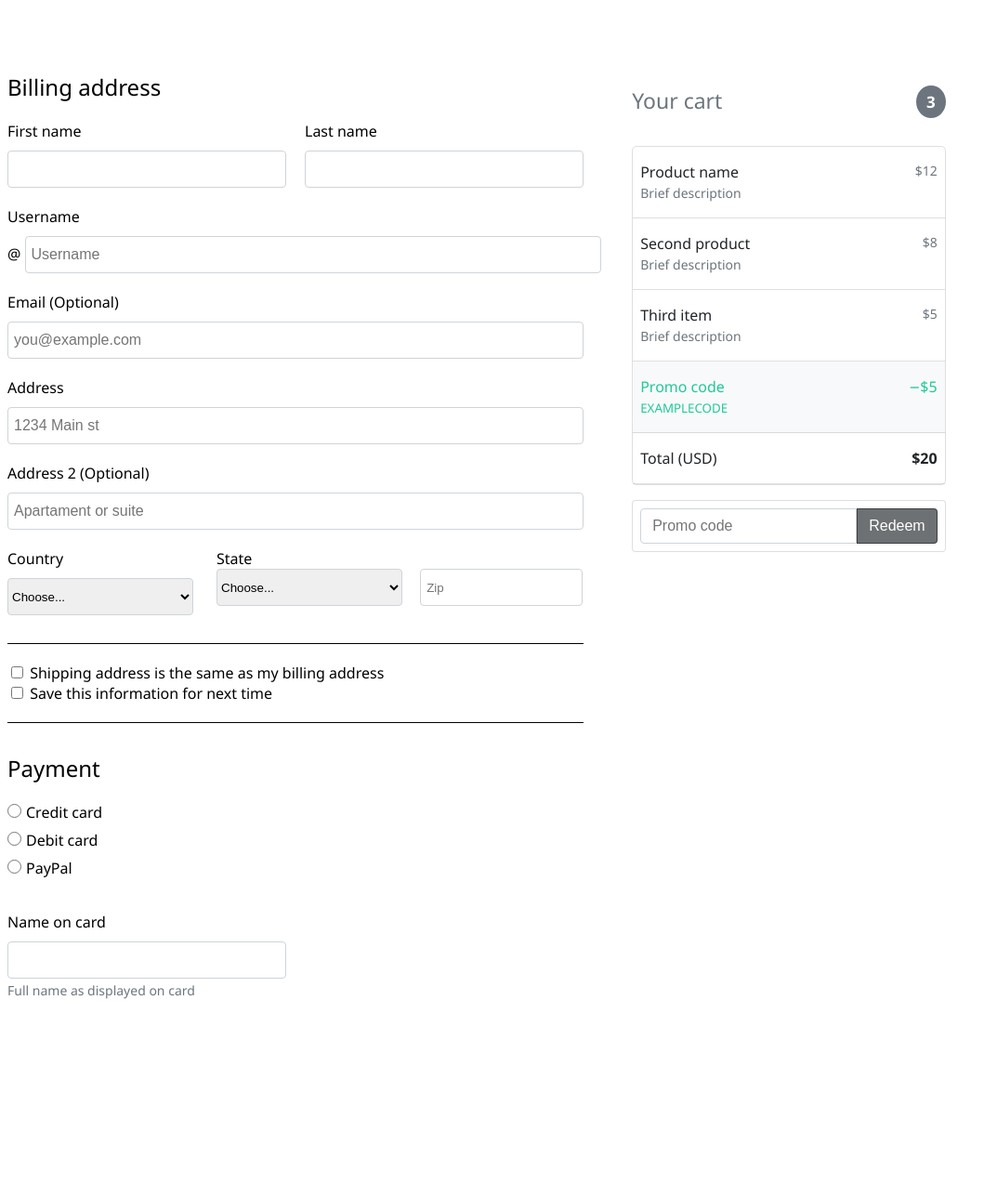
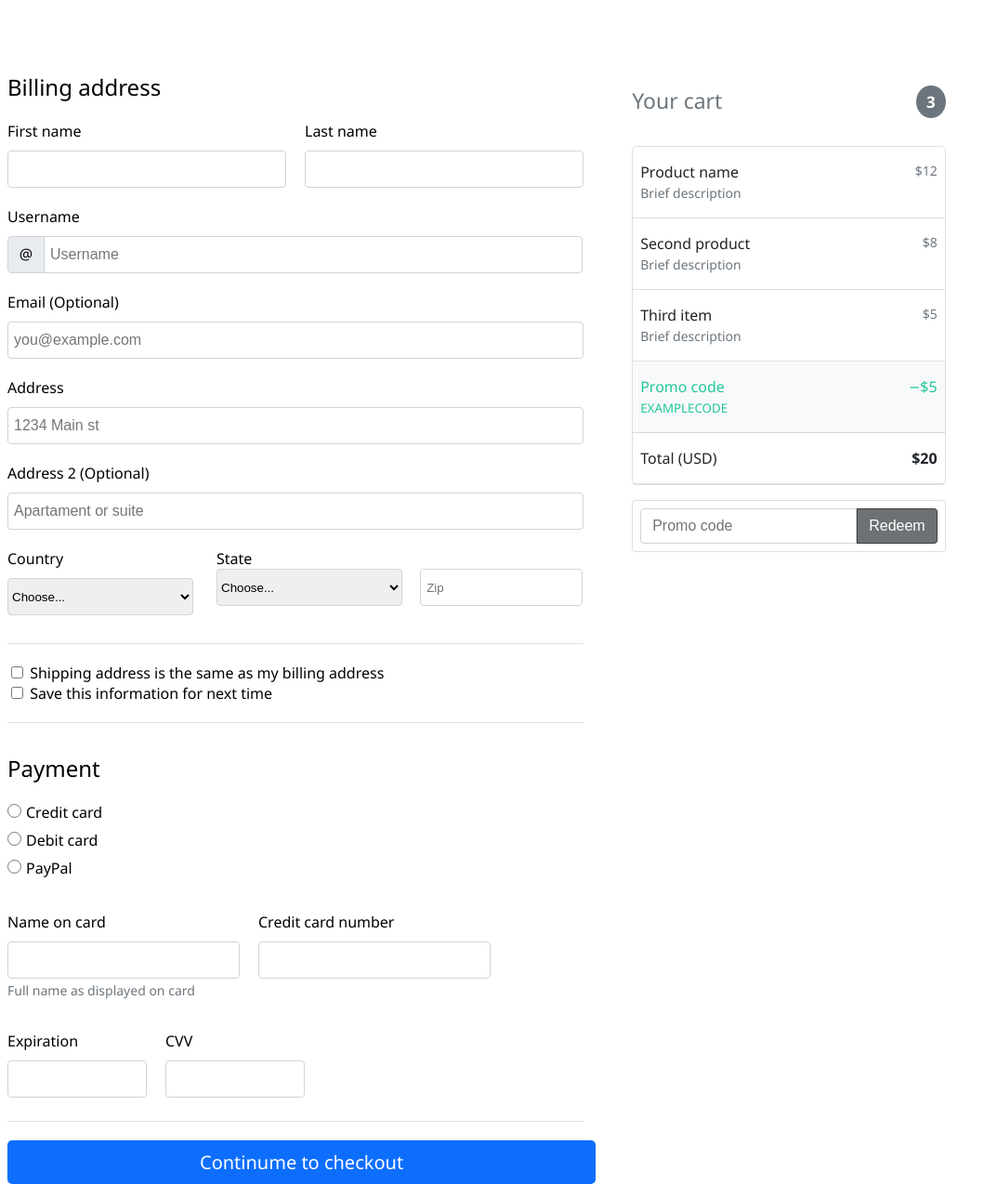
Before and after one commit to Erjankydyrov/Checkout-example, a plain HTML site: page index.html in a window 1280 px wide. Shown: the part 316-1590 px from the top of the page at 93% size, without its empty margins (0-1073 px from the left). Before the commit the page ends 1413 px from the top, so only its background shows below. Drawn offline with Linux system fonts and the light colour scheme.

Commit message:
added Expiration

```diff
--- a/index.html
+++ b/index.html
@@ -150,7 +150,29 @@
                                 <p>Full name as displayed on card</p>
                             </div>
 
+                            <div>
+                                <div class="Form-Input-Name USname PayInputDiv"><label for="NN">Credit card number</label></div>
+                                <input class="Form-Input PayInput" placeholder="" type="text" name="NN">
+                            </div>
 
+                            </div>
+
+                            <div class="PayCodes">
+                                <div>
+                                    <div class="Form-Input-Name USname"><label for="EX">Expiration</label></div>
+                                    <input class="Form-Input  PayCodeDiv" placeholder="" type="text" name="NC">
+
+                                </div>
+                                <div>
+                                    <div class="Form-Input-Name USname"><label for="CVV">CVV</label></div>
+                                    <input class="Form-Input  PayCodeDiv" placeholder="" type="text" name="CVV">
+                                </div>
+                            </div>
+                            <a href="#" class="FinishBtn">Continume to checkout</a>
+                                </div>
+                                </div>
+
+                            </div>
                             </div>
                         </div>
                     </form>
--- a/style.css
+++ b/style.css
@@ -268,8 +268,8 @@ main form input{
 }
 .CheckBoxes{
     width: 620px;
-    border-bottom: 1px solid black;
-    border-top: 1px solid black;
+    border-bottom: 1px solid rgba(0, 0, 0, 0.125);
+    border-top: 1px solid rgba(0, 0, 0, 0.125);
     padding: 20px 0;
 }
 .Radios li{
@@ -297,3 +297,42 @@ margin-bottom: 8px;
     color: #6c757d;
     font-size: .875em;
 }
+
+.PayInput{
+    width: 250px;
+}
+.PayCodeDiv{
+    width: 150px;
+}
+.PayCodes{
+    border-bottom: 1px solid rgba(0, 0, 0, 0.125);
+    padding-bottom: 25px;
+    width: 620px;
+    margin-bottom: 30px;
+}
+.FinishBtn{
+    border-radius: 5px;
+    text-decoration: none;
+    color: white;
+    font-size: 20px;
+    background-color: #0d6efd;
+    padding: 10px 207px;
+}
+.SpanDiv span{
+   background-color: #e9ecef;
+   width: 39px;
+   text-align: center;
+   padding-top: 7px;
+   border-bottom-left-radius: 5px;
+   border-top-left-radius: 5px;
+   border: 1px solid #ced4da;
+   border-right: 0px;
+}
+.SpanDiv{
+    display: flex;
+}
+.SpanDiv input{
+    width: 580px;
+    border-bottom-left-radius: 0px;
+    border-top-left-radius: 0px;
+}
```
